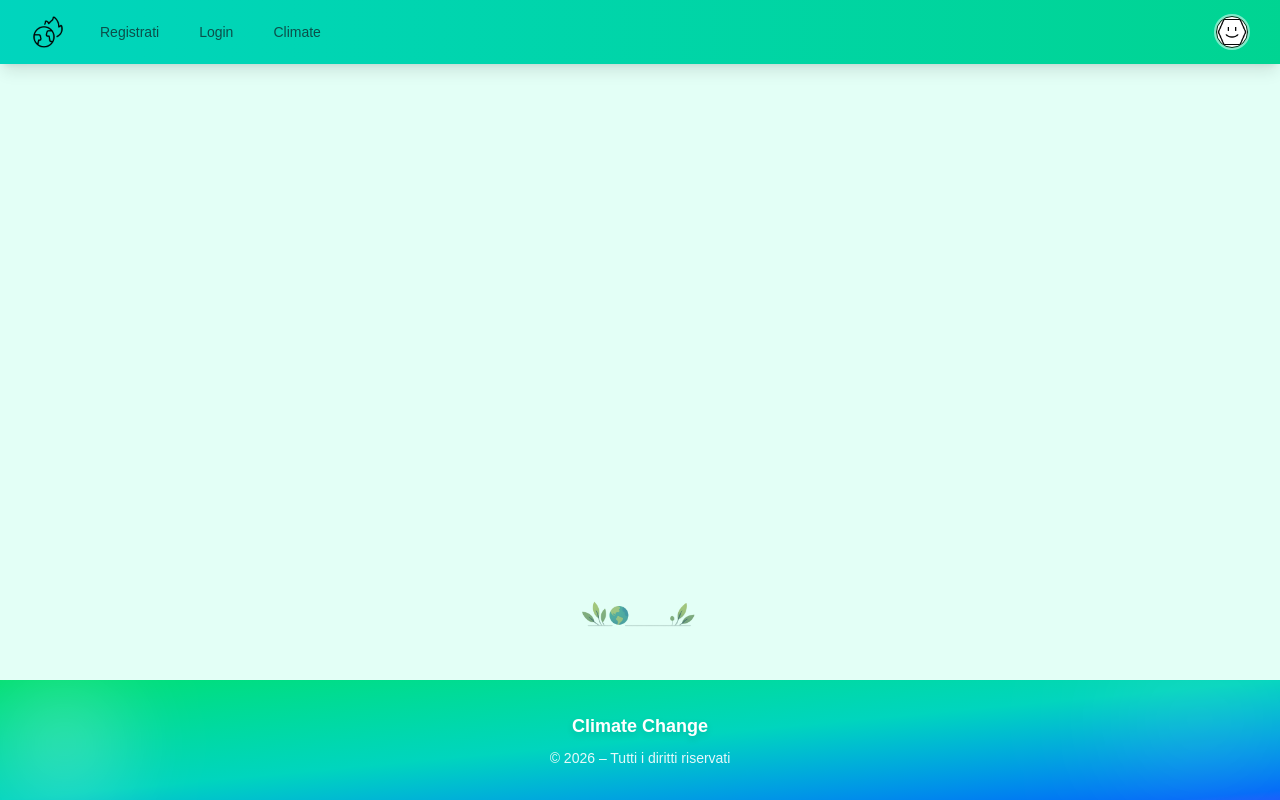
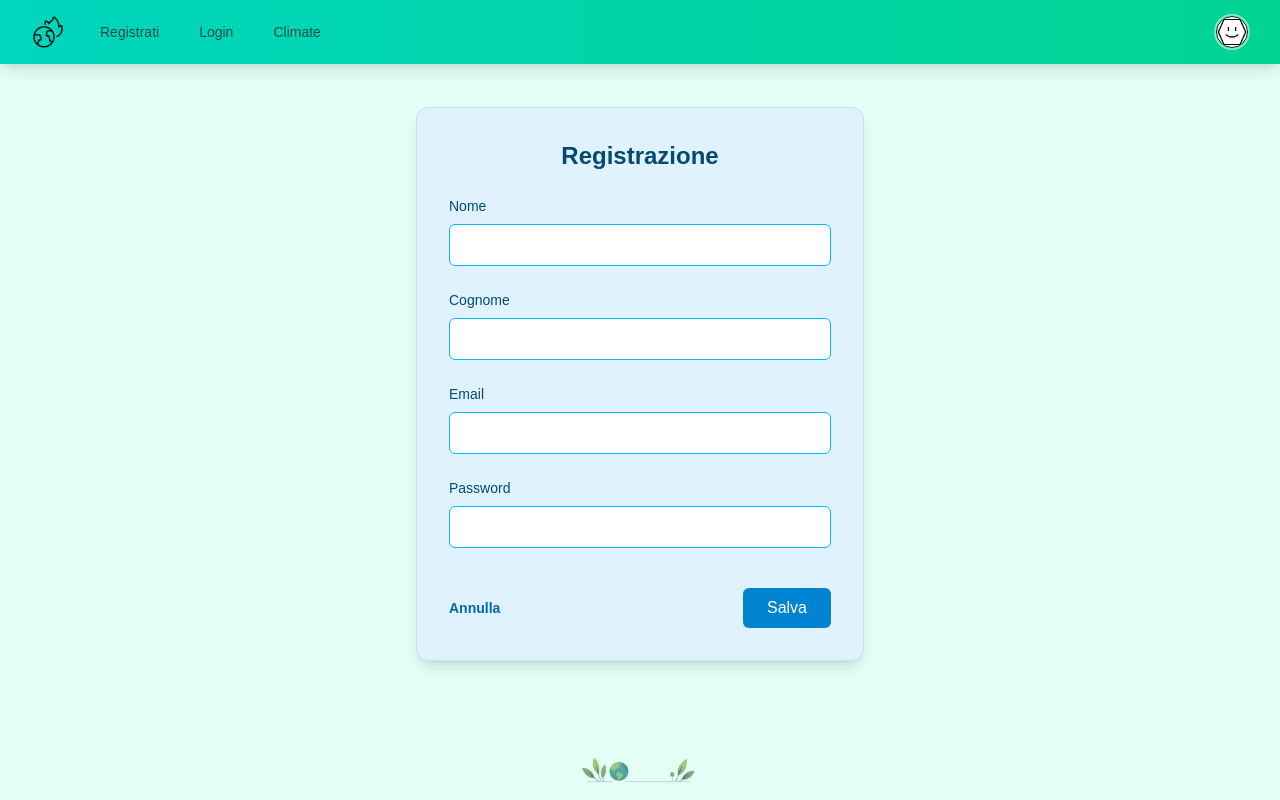
Before and after one commit to alessandraciccone/ClimateChangeFE, a React (Vite) app: page /register in a window 1280 px wide. Shown: the top 800 px of the page. Built offline with nearby package versions, Linux system fonts and the light colour scheme.

Commit message:
add register component e update nav

```diff
--- a/src/App.jsx
+++ b/src/App.jsx
@@ -5,11 +5,7 @@ import NavBar from "./component/NavBar";
 import Footer from "./component/Footer";
 import Home from "./component/Home";
 import Cornice from "./component/Cornice";
-
-// eventuali altre pagine
-// import About from "./component/About";
-// import Contatti from "./component/Contatti";
-
+import Register from "./component/Register";
 function App() {
   return (
     <Router>
@@ -19,6 +15,7 @@ function App() {
         <main className="flex-1">
           <Routes>
             <Route path="/" element={<Home />} />
+            <Route path="/register" element={<Register />} />
             {/* aggiungi qui altre rotte */}
             {/* <Route path="/about" element={<About />} /> */}
             {/* <Route path="/contatti" element={<Contatti />} /> */}
--- a/src/component/NavBar.jsx
+++ b/src/component/NavBar.jsx
@@ -41,7 +41,7 @@ const NavBar = () => {
               <div className="hidden sm:ml-6 sm:block">
                 <div className="flex space-x-4">
                   <Link
-                    to="/registrati"
+                    to="/register"
                     className="rounded-md px-3 py-2 text-sm font-medium text-teal-900 hover:bg-teal-300/50 hover:text-teal-950 transition-colors"
                   >
                     Registrati
@@ -84,7 +84,7 @@ const NavBar = () => {
         <div id="mobile-menu" className="hidden sm:hidden">
           <div className="space-y-1 px-2 pt-2 pb-3 bg-teal-300/30">
             <Link
-              to="/registrati"
+              to="/register"
               className="block rounded-md px-3 py-2 text-base font-medium text-teal-900 hover:bg-teal-300/50 hover:text-teal-950 transition-colors"
             >
               Registrati
--- a/src/component/Register.jsx
+++ b/src/component/Register.jsx
@@ -0,0 +1,137 @@
+import React, { useState } from "react";
+import { useNavigate } from "react-router-dom";
+
+const Register = () => {
+  const navigate = useNavigate();
+
+  const [formData, setFormData] = useState({
+    name: "",
+    lastname: "",
+    email: "",
+    password: "",
+  });
+
+  const [error, setError] = useState("");
+  const [loading, setLoading] = useState(false);
+
+  const handleChange = (e) => {
+    const { name, value } = e.target;
+    setFormData((prev) => ({ ...prev, [name]: value }));
+  };
+
+  const handleSubmit = async (e) => {
+    e.preventDefault();
+    setError("");
+    setLoading(true);
+
+    try {
+      const response = await fetch("http://localhost:8080/auth/register", {
+        method: "POST",
+        headers: { "Content-Type": "application/json" },
+        body: JSON.stringify(formData),
+      });
+
+      if (!response.ok) {
+        const err = await response.json();
+        throw new Error(err.message || "Errore di registrazione");
+      }
+
+      navigate("/login");
+    } catch (err) {
+      setError(err.message);
+    } finally {
+      setLoading(false);
+    }
+  };
+
+  return (
+    <div className="flex justify-center items-center min-h-[80vh] mb-1">
+      <form
+        onSubmit={handleSubmit}
+        className="w-full max-w-md space-y-6 rounded-xl bg-sky-100 p-8 shadow-lg border border-sky-200"
+      >
+        <h2 className="text-2xl font-bold text-sky-900 text-center">
+          Registrazione
+        </h2>
+
+        {error && (
+          <div className="bg-red-100 border border-red-300 text-red-700 px-4 py-2 rounded-md text-sm">
+            {error}
+          </div>
+        )}
+
+        <div>
+          <label className="block text-sm font-medium text-sky-900">Nome</label>
+          <input
+            name="name"
+            value={formData.name}
+            onChange={handleChange}
+            required
+            className="mt-2 w-full rounded-md bg-white px-3 py-2 border border-sky-400"
+          />
+        </div>
+
+        <div>
+          <label className="block text-sm font-medium text-sky-900">
+            Cognome
+          </label>
+          <input
+            name="lastname"
+            value={formData.lastname}
+            onChange={handleChange}
+            required
+            className="mt-2 w-full rounded-md bg-white px-3 py-2 border border-sky-400"
+          />
+        </div>
+
+        <div>
+          <label className="block text-sm font-medium text-sky-900">
+            Email
+          </label>
+          <input
+            type="email"
+            name="email"
+            value={formData.email}
+            onChange={handleChange}
+            required
+            className="mt-2 w-full rounded-md bg-white px-3 py-2 border border-sky-400"
+          />
+        </div>
+
+        <div>
+          <label className="block text-sm font-medium text-sky-900">
+            Password
+          </label>
+          <input
+            type="password"
+            name="password"
+            value={formData.password}
+            onChange={handleChange}
+            required
+            className="mt-2 w-full rounded-md bg-white px-3 py-2 border border-sky-400"
+          />
+        </div>
+
+        <div className="flex justify-between pt-4">
+          <button
+            type="button"
+            onClick={() => navigate("/")}
+            className="text-sm font-semibold text-sky-700"
+          >
+            Annulla
+          </button>
+
+          <button
+            type="submit"
+            disabled={loading}
+            className="bg-sky-600 text-white px-6 py-2 rounded-md"
+          >
+            {loading ? "Registrazione..." : "Salva"}
+          </button>
+        </div>
+      </form>
+    </div>
+  );
+};
+
+export default Register;
```
